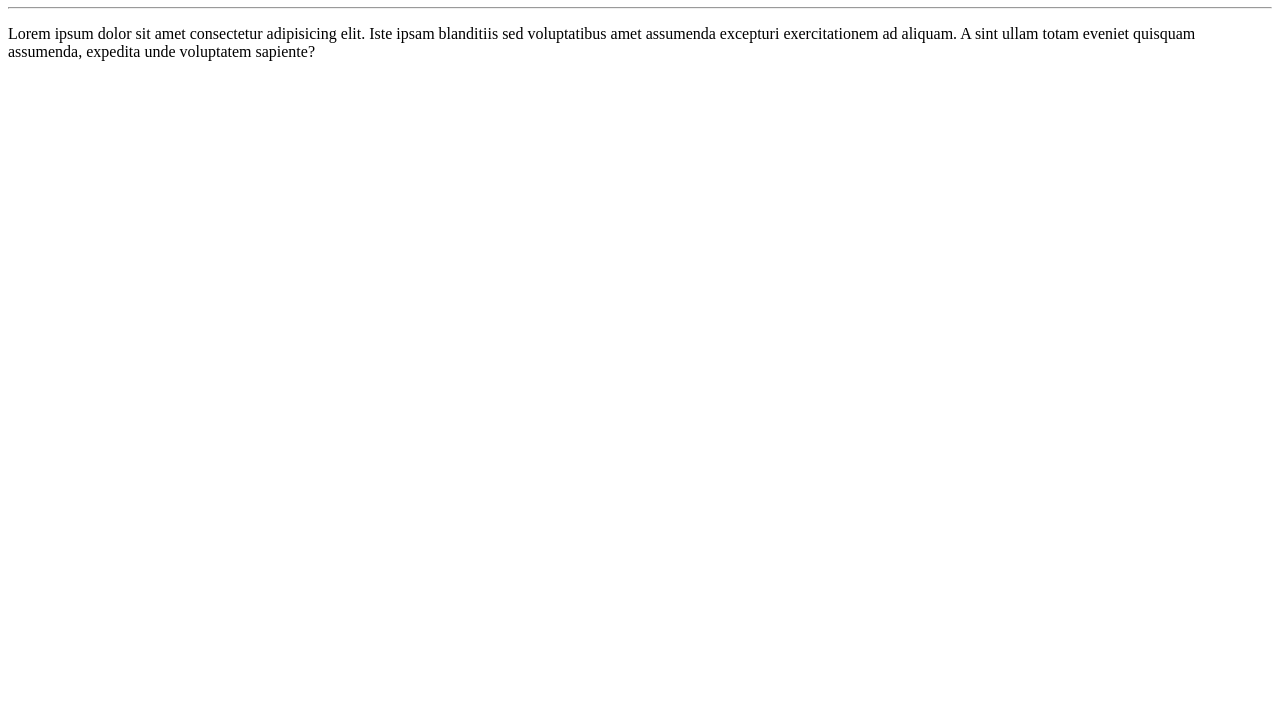
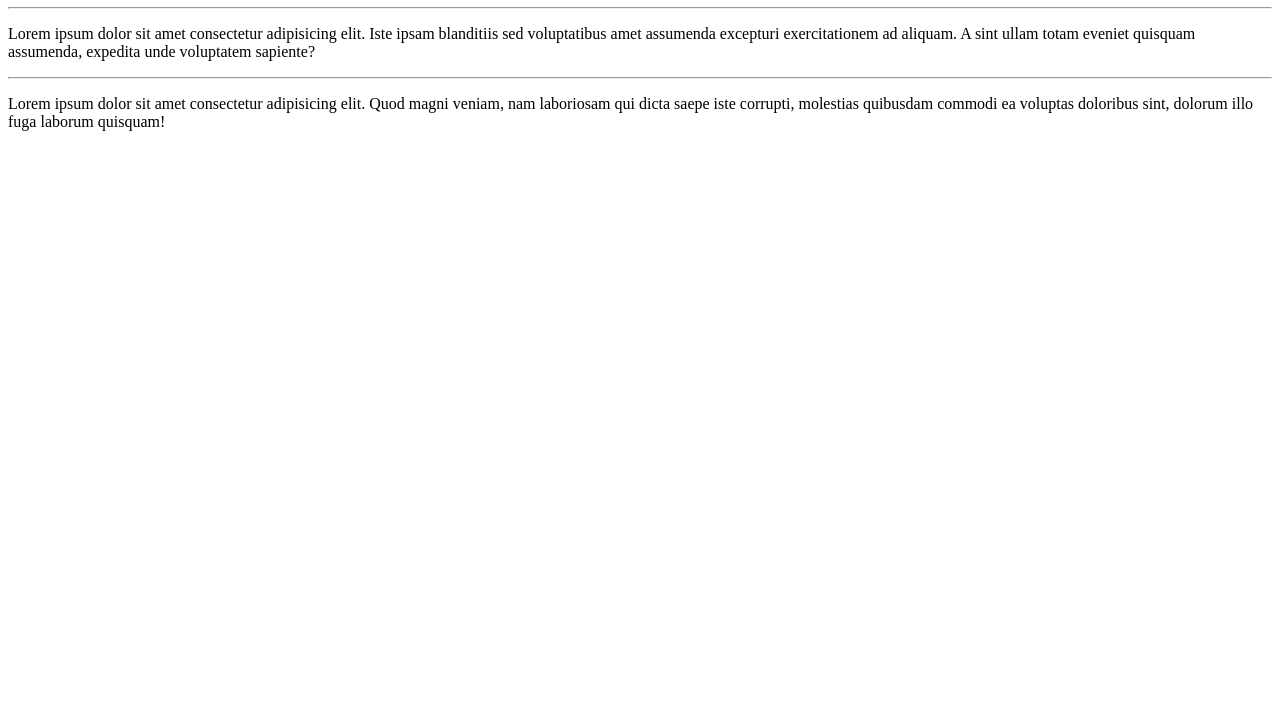
Before and after one commit to lucasdefreitasroberto/Projetos_WEB, a plain HTML site: page Projetos/001/index.html in a window 1280 px wide. Shown: the part 73-800 px from the top of the page. Drawn offline with Linux system fonts and the light colour scheme.

Commit message:
Adicionei um parágrafo

```diff
--- a/Projetos/001/index.html
+++ b/Projetos/001/index.html
@@ -8,12 +8,18 @@
   </head>
   <body>
     <h1>Olá, Mundo!</h1>
-    <hr>
+    <hr />
     <p>
       Lorem ipsum dolor sit amet consectetur adipisicing elit. Iste ipsam
       blanditiis sed voluptatibus amet assumenda excepturi exercitationem ad
       aliquam. A sint ullam totam eveniet quisquam assumenda, expedita unde
       voluptatem sapiente?
     </p>
+    <hr />
+    <p>
+      Lorem ipsum dolor sit amet consectetur adipisicing elit. Quod magni
+      veniam, nam laboriosam qui dicta saepe iste corrupti, molestias quibusdam
+      commodi ea voluptas doloribus sint, dolorum illo fuga laborum quisquam!
+    </p>
   </body>
 </html>
```
